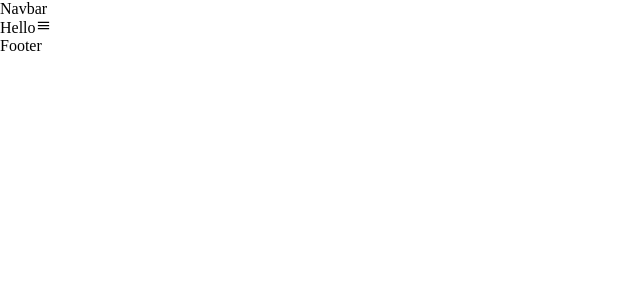
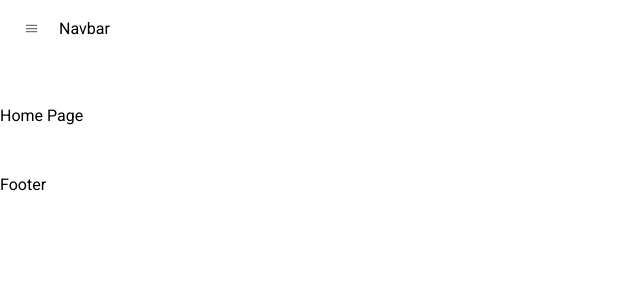
Before and after one commit to andre-anan-gilbert/E-Commerce-Data-Management, a Next.js app in the folder frontend/: page / in a window 1280 px wide. Shown: the top 300 px of the page, without its empty margins (0-640 px from the left). Built offline with nearby package versions, Linux system fonts and the light colour scheme.

Commit message:
added google fonts

```diff
--- a/frontend/src/components/ui/Navbar.tsx
+++ b/frontend/src/components/ui/Navbar.tsx
@@ -1,7 +1,26 @@
+import MenuIcon from "@mui/icons-material/Menu";
+import IconButton from "@mui/material/IconButton";
 import * as React from "react";
+import styled from "styled-components";
 
 const Navbar = () => {
-  return <div>Navbar</div>;
+  return (
+    <Nav>
+      <IconButton size="large" aria-label="menu" sx={{ mr: 1 }}>
+        <MenuIcon />
+      </IconButton>
+      Navbar
+    </Nav>
+  );
 };
 
 export default Navbar;
+
+const Nav = styled.div`
+  width: 100%;
+  min-height: 5.6rem;
+  padding: 0 1.2rem;
+
+  display: flex;
+  align-items: center;
+`;
--- a/frontend/src/pages/_document.tsx
+++ b/frontend/src/pages/_document.tsx
@@ -1,4 +1,11 @@
-import Document, { DocumentContext, DocumentInitialProps } from "next/document";
+import Document, {
+  DocumentContext,
+  DocumentInitialProps,
+  Head,
+  Html,
+  Main,
+  NextScript,
+} from "next/document";
 import { ServerStyleSheet } from "styled-components";
 
 export default class MyDocument extends Document {
@@ -29,4 +36,21 @@ export default class MyDocument extends Document {
       sheet.seal();
     }
   }
+
+  render() {
+    return (
+      <Html>
+        <Head>
+          <link
+            href="https://fonts.googleapis.com/css2?family=Roboto:wght@400;500;700&display=swap"
+            rel="stylesheet"
+          />
+        </Head>
+        <body>
+          <Main />
+          <NextScript />
+        </body>
+      </Html>
+    );
+  }
 }
--- a/frontend/src/pages/index.tsx
+++ b/frontend/src/pages/index.tsx
@@ -1,13 +1,12 @@
-import MenuIcon from "@mui/icons-material/Menu";
 import type { NextPage } from "next";
+import styled from "styled-components";
 
 const Home: NextPage = () => {
-  return (
-    <div>
-      Hello
-      <MenuIcon />
-    </div>
-  );
+  return <Page>Home Page</Page>;
 };
 
 export default Home;
+
+const Page = styled.div`
+  padding: 5rem 0;
+`;
--- a/frontend/src/styles/global-style.ts
+++ b/frontend/src/styles/global-style.ts
@@ -2,19 +2,22 @@ import { createGlobalStyle } from "styled-components";
 
 export const GlobalStyle = createGlobalStyle`
   *,
-  :after,
-  :before {
+  ::after,
+  ::before {
     box-sizing: border-box;
   }
+
   html {
     width: 100%;
     height: 100%;
     font-size: 62.5%;
   }
+
   body {
     width: 100%;
     height: 100%;
     margin: 0;
     font-size: 16px;
+    font-family: 'Roboto', sans-serif;
   }
 `;
```
